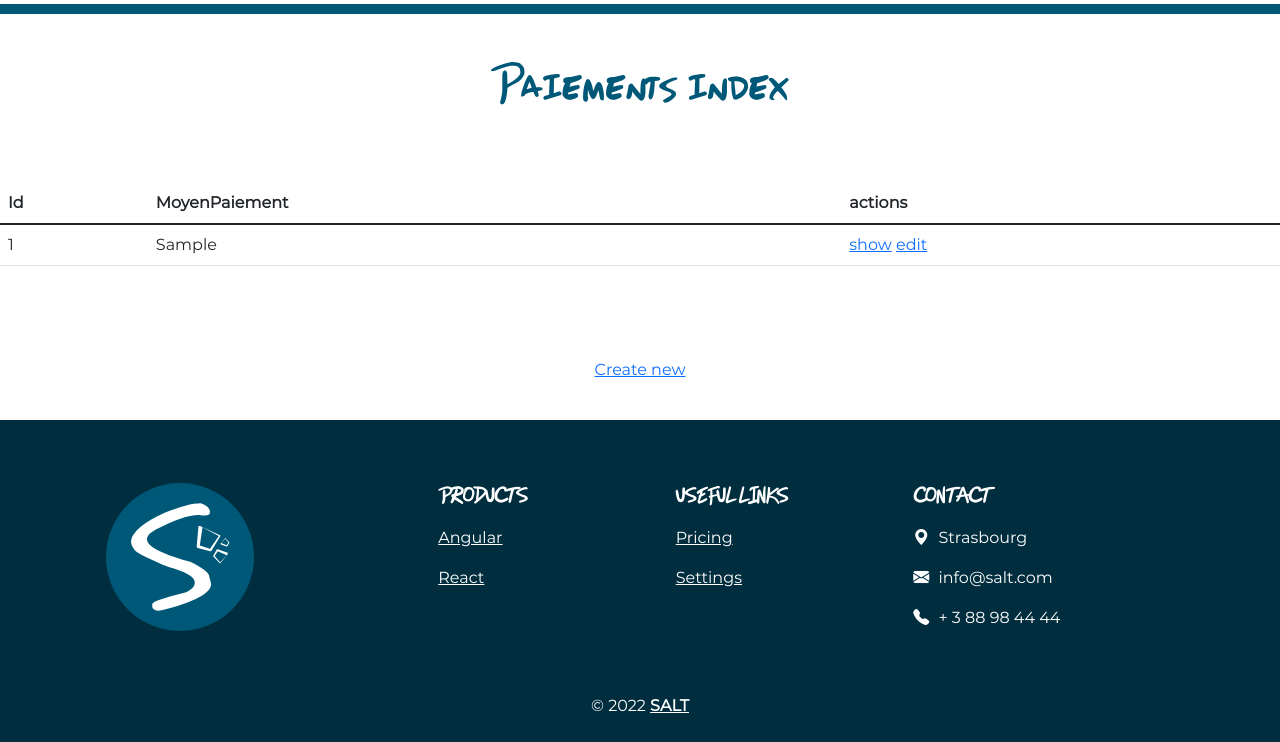
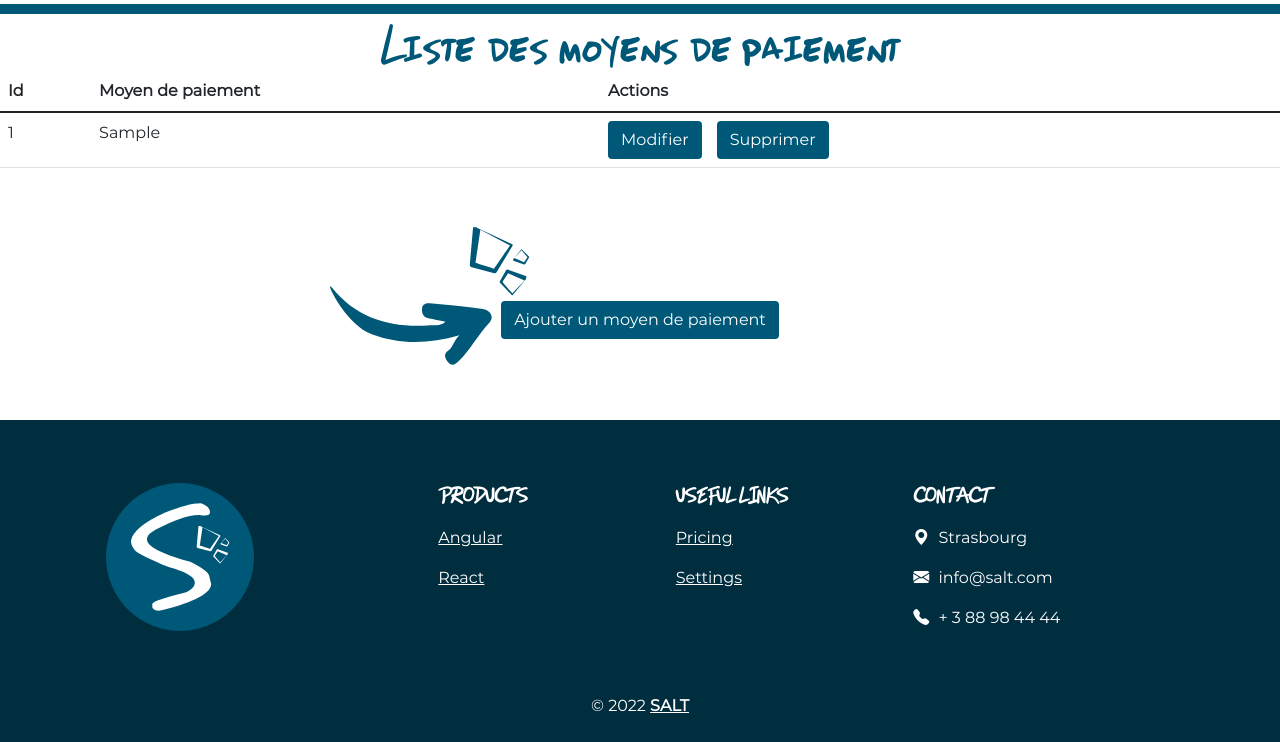
Before and after one commit to aminea03/SALT-Budget, a Symfony app: template templates/paiements/index.html.twig in a window 1280 px wide. Shown: the part 58-800 px from the top of the page. Run offline with Twig, Linux system fonts and the light colour scheme; the template is opened without the code that fills it: most values are stand-ins (such as "Sample title", 1, 10 or a date in 2020); some libraries are stand-ins or nearby versions.

Commit message:
CRUD Catégories / Paiements : update
CSS
Réorganisation des données / boutons

```diff
--- a/public/custom.css
+++ b/public/custom.css
@@ -214,7 +214,7 @@ nav {
 .add_transaction_wrapper img {
 	position: absolute;
 	width: 200px;
-	left: -400px;
+	left: -420px;
 	right: 0;
 	top: 0;
 	bottom: 50px;
--- a/templates/categories/_delete_form.html.twig
+++ b/templates/categories/_delete_form.html.twig
@@ -1,4 +1,5 @@
-<form method="post" action="{{ path('app_categories_delete', {'id': category.id}) }}" onsubmit="return confirm('Are you sure you want to delete this item?');">
+<form method="post" action="{{ path('app_categories_delete', {'id': category.id}) }}"
+    onsubmit="return confirm('Voulez-vous vraiment supprimer cette catégorie ?');">
     <input type="hidden" name="_token" value="{{ csrf_token('delete' ~ category.id) }}">
-    <button class="btn">Delete</button>
+    <button class="btn">Supprimer</button>
 </form>
--- a/templates/paiements/_delete_form.html.twig
+++ b/templates/paiements/_delete_form.html.twig
@@ -1,4 +1,5 @@
-<form method="post" action="{{ path('app_paiements_delete', {'id': paiement.id}) }}" onsubmit="return confirm('Are you sure you want to delete this item?');">
+<form method="post" action="{{ path('app_paiements_delete', {'id': paiement.id}) }}"
+    onsubmit="return confirm('Voulez-vous vraiment supprimer ce moyen de paiement?');">
     <input type="hidden" name="_token" value="{{ csrf_token('delete' ~ paiement.id) }}">
-    <button class="btn">Delete</button>
+    <button class="btn">Supprimer</button>
 </form>
--- a/templates/paiements/index.html.twig
+++ b/templates/paiements/index.html.twig
@@ -1,35 +1,38 @@
 {% extends 'base.html.twig' %}
 
-{% block title %}Paiements index{% endblock %}
+{% block title %}Liste des moyens de paiement{% endblock %}
 
 {% block body %}
-    <h1>Paiements index</h1>
+<h1>Liste des moyens de paiement</h1>
 
 <table class="table">
     <thead>
         <tr>
             <th>Id</th>
-                <th>MoyenPaiement</th>
-                <th>actions</th>
+            <th>Moyen de paiement</th>
+            <th>Actions</th>
         </tr>
     </thead>
     <tbody>
         {% for paiement in paiements %}
         <tr>
             <td>{{ paiement.id }}</td>
-                <td>{{ paiement.moyenPaiement }}</td>
-                <td>
-                    <a href="{{ path('app_paiements_show', {'id': paiement.id}) }}">show</a>
-                    <a href="{{ path('app_paiements_edit', {'id': paiement.id}) }}">edit</a>
+            <td>{{ paiement.moyenPaiement|capitalize }}</td>
+            <td style="display:flex; gap:15px">
+                <a class="btn" href="{{ path('app_paiements_edit', {'id': paiement.id}) }}">Modifier</a>
+                {{ include('paiements/_delete_form.html.twig') }}
             </td>
+
         </tr>
         {% else %}
         <tr>
-                <td colspan="3">no records found</td>
+            <td colspan="3">Aucun moyen de paiement enregistré</td>
         </tr>
         {% endfor %}
     </tbody>
 </table>
-
-    <a href="{{ path('app_paiements_new') }}">Create new</a>
+<div class="add_transaction_wrapper">
+    <img src="{{ asset('/images/salt_arrow.svg') }}" alt="Flèche">
+    <a class="btn" href="{{ path('app_paiements_new') }}">Ajouter un moyen de paiement</a>
+</div>
 {% endblock %}
```
Also changed, not shown: templates/categories/edit.html.twig (+4 -6 lines), templates/categories/index.html.twig (+14 -11 lines), templates/paiements/edit.html.twig (+4 -5 lines), templates/transactions/index.html.twig (+2 -6 lines). Lines whose indentation alone changed are shown as unchanged.
